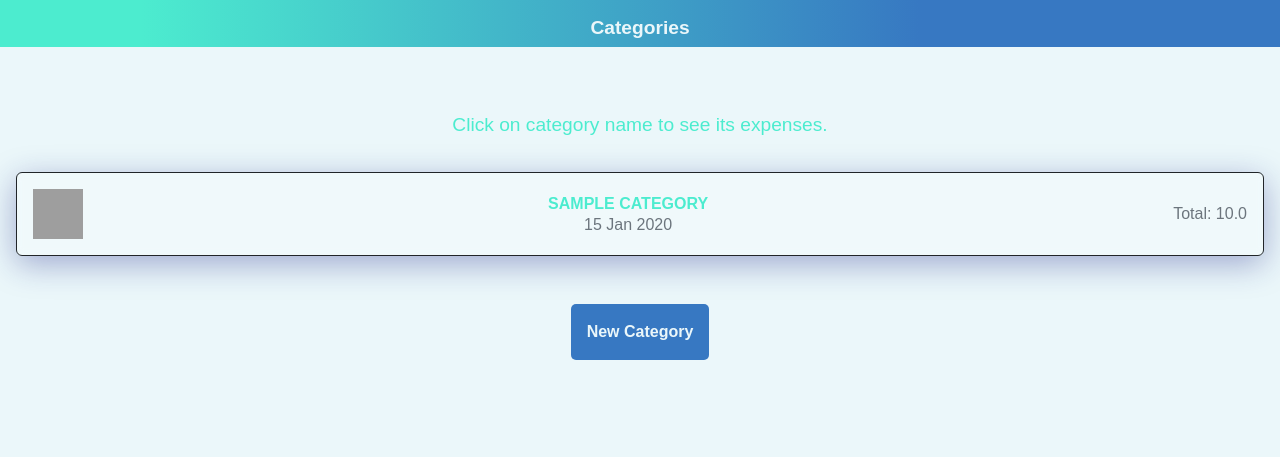
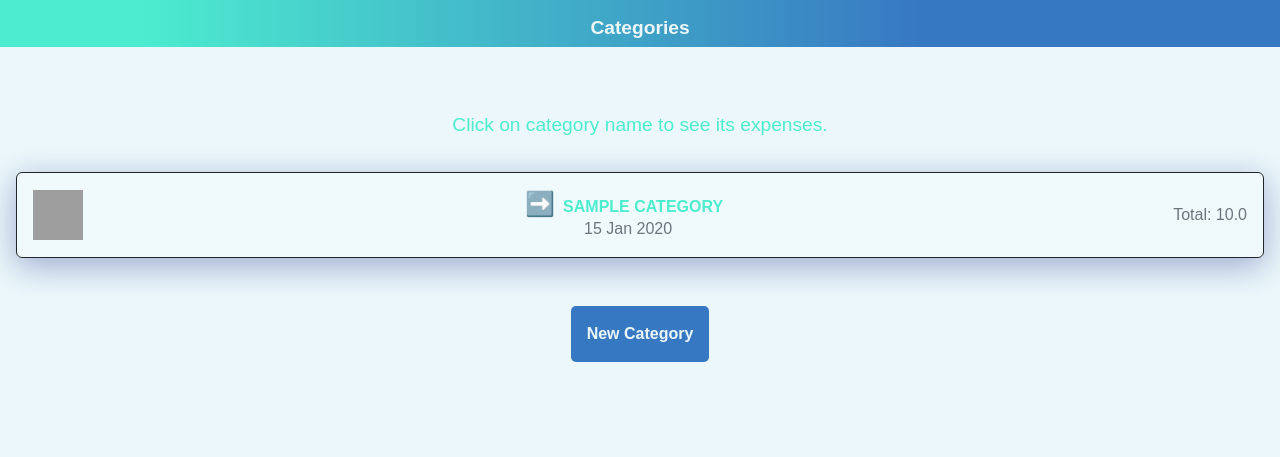
Before and after one commit to ahzamir/budget-app, a Rails app: page / in a window 1280 px wide. Shown: the part 69-526 px from the top of the page. Run offline with Rails 7, Linux system fonts and the light colour scheme; a user stored in the database is signed in; tables that the repository leaves empty hold one stand-in row (values such as "Sample post"); style sheets or scripts are compiled from the project's sources; some libraries are stand-ins or nearby versions; grey boxes are pictures that could not be loaded.

Commit message:
finished the category pages design

```diff
--- a/app/assets/stylesheets/application.scss
+++ b/app/assets/stylesheets/application.scss
@@ -326,7 +326,7 @@ form label {
 }
 
 .category-name {
-  font-size: 1.2rem;
+  font-size: 1.5rem;
 }
 
 .category-icon {
--- a/app/views/categories/_category.html.erb
+++ b/app/views/categories/_category.html.erb
@@ -4,7 +4,7 @@
     </div>
     <div class="d-flex flex-column justify-content-center align-items-center">
         <h3 class="category-name mb-0 p-0 text-uppercase fw-bold">
-            <%= link_to category.name, user_category_expenses_path(current_user, category) %>
+            ➡️<%= link_to category.name, user_category_expenses_path(current_user, category) %>
         </h3>
         <p class="p-0 m-0 text-muted fs-6">
             <%= category.created_at.strftime("%d %b %Y") %>
```
